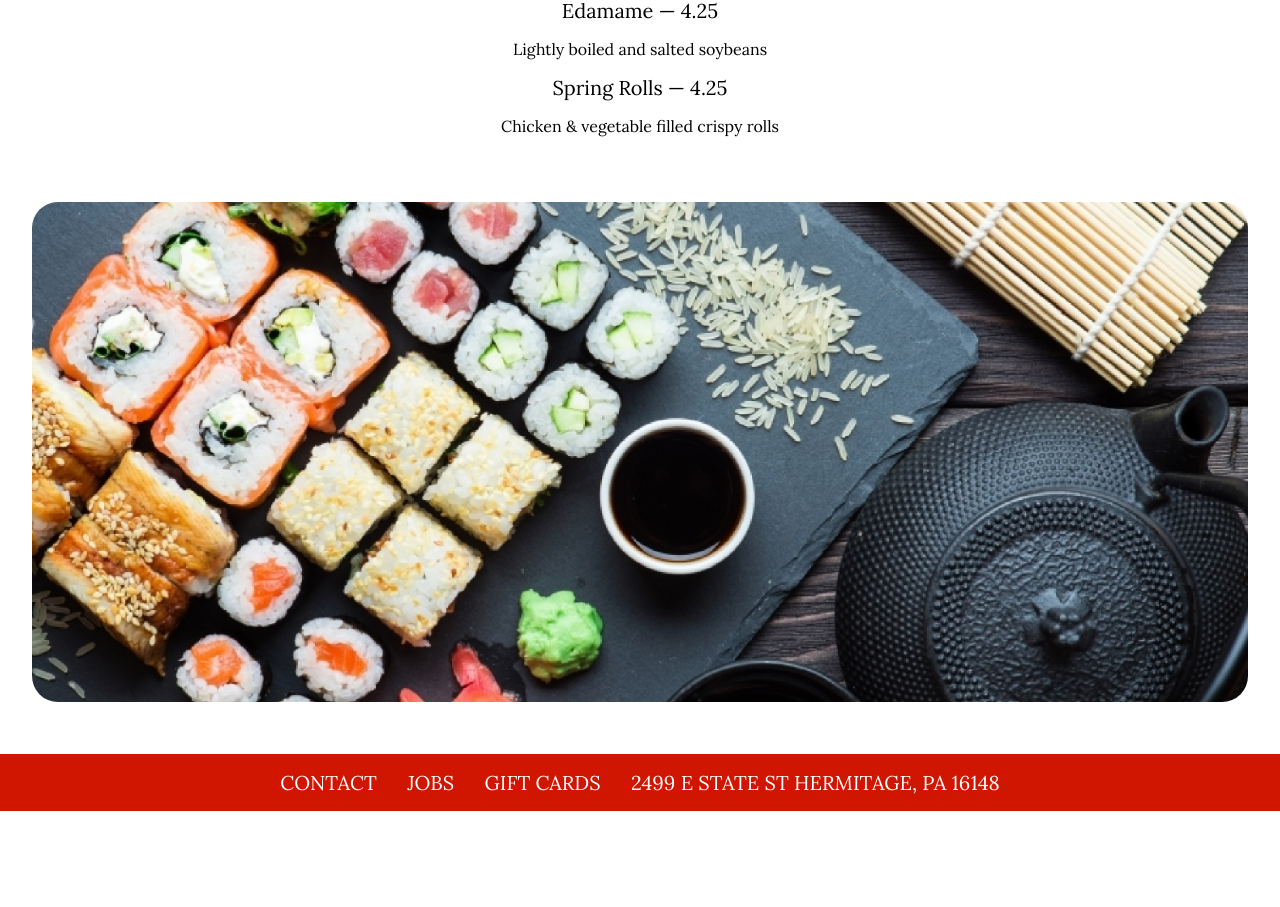
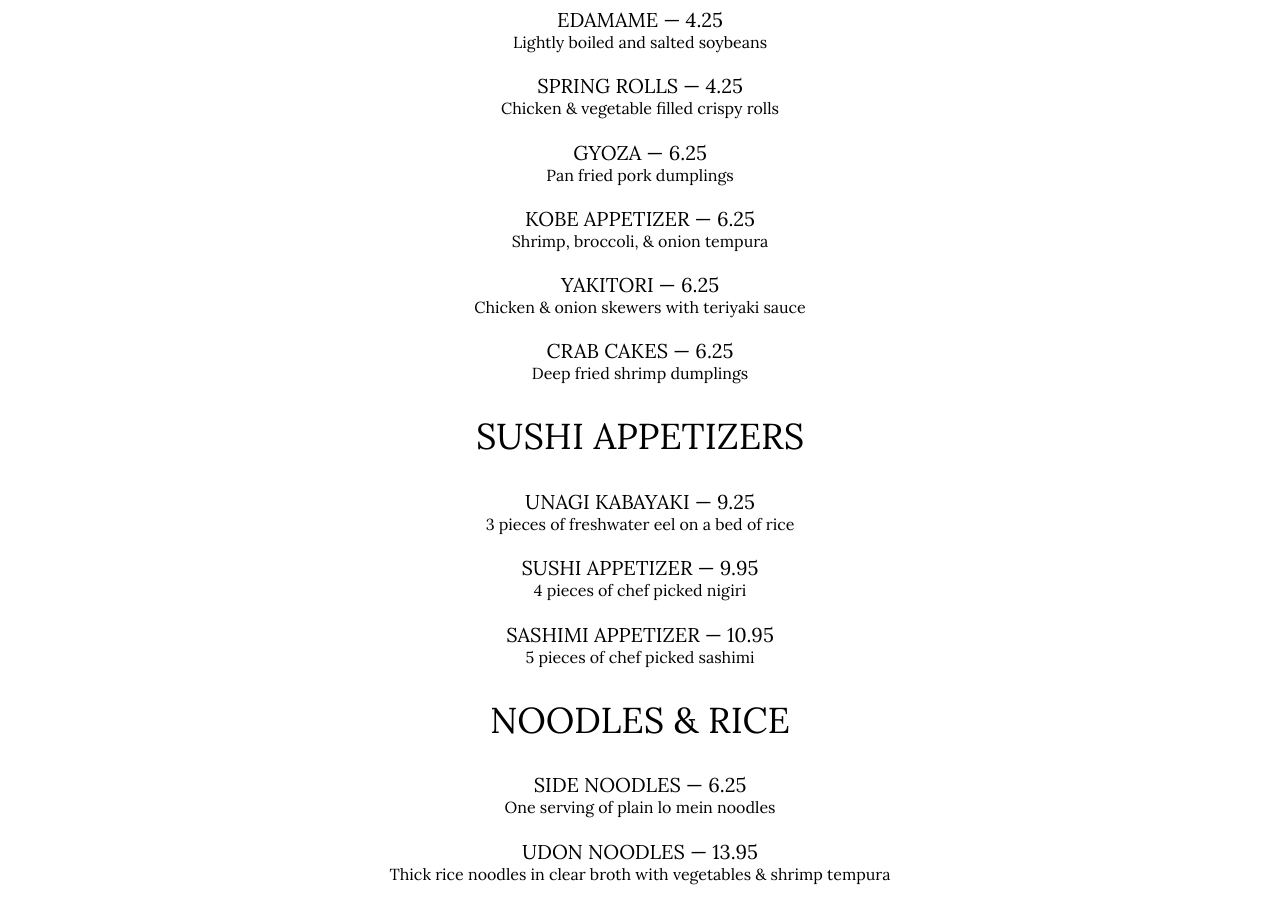
Before and after one commit to kellylamkelly/kobe-restaurant, an Angular app: page /menu/appetizers in a window 1280 px wide. Shown: the part 1054-1961 px from the top of the page. Before the commit the page ends 1865 px from the top, so only its background shows below. Built offline with nearby package versions, Linux system fonts and the light colour scheme.

Commit message:
added all appetizer data to json and appetizer component, renamed and replaced h2 and h3 to h3 and h4, added new h2 for menu subcategory titles

```diff
--- a/src/app/app.component.html
+++ b/src/app/app.component.html
@@ -27,9 +27,9 @@
 <div class="navigation">
     <nav>
         <a routerLink="/home">
-            <h2>
+            <h3>
                 HOME
-            </h2>
+            </h3>
         </a>
     </nav>
 
@@ -37,9 +37,9 @@
 
     <nav>
         <a routerLink="/location">
-            <h2>
+            <h3>
                 HOURS & LOCATION
-            </h2>
+            </h3>
         </a>
     </nav>
 
@@ -47,9 +47,9 @@
 
     <nav>
         <a routerLink="/menu">
-            <h2>
+            <h3>
                 MENU
-            </h2>
+            </h3>
         </a>
     </nav>
 
@@ -57,9 +57,9 @@
 
     <nav>
         <a routerLink="/order">
-            <h2>
+            <h3>
                 ORDER ONLINE
-            </h2>
+            </h3>
         </a>
     </nav>
 
@@ -67,9 +67,9 @@
 
     <nav>
         <a routerLink="/reservations">
-            <h2>
+            <h3>
                 RESERVATIONS
-            </h2>
+            </h3>
         </a>
     </nav>
 </div>
@@ -82,9 +82,9 @@
     <div id="footerText">
         <nav>
             <a routerLink="/contact">
-                <h2>
+                <h3>
                     CONTACT
-                </h2>
+                </h3>
             </a>
         </nav>
 
@@ -92,9 +92,9 @@
 
         <nav>
             <a routerLink="/jobs">
-                <h2>
+                <h3>
                     JOBS
-                </h2>
+                </h3>
             </a>
         </nav>
 
@@ -102,16 +102,16 @@
 
         <nav>
             <a routerLink="/giftcards">
-                <h2>
+                <h3>
                     GIFT CARDS
-                </h2>
+                </h3>
             </a>
         </nav>
 
         <span class="tab"></span>
 
-        <h2>
+        <h3>
             2499 E STATE ST HERMITAGE, PA 16148
-        </h2>
+        </h3>
     </div>
 </div>
--- a/src/app/home/home.component.html
+++ b/src/app/home/home.component.html
@@ -10,7 +10,7 @@
 
     <!-- Description -->
     <div id="homeDesc">
-        <h2>{{desc}}</h2>
+        <h3>{{desc}}</h3>
     </div>
 
     <!-- Button -->
--- a/src/app/hours-location/hours-location.component.html
+++ b/src/app/hours-location/hours-location.component.html
@@ -7,7 +7,7 @@
     </div>
 
     <!-- Address, Phone #, and Hours -->
-    <h2>
+    <h3>
         {{address}} <br>
         {{city}} <br>
         {{phoneNum}} <br><br>
@@ -23,7 +23,7 @@
 
         <strong>Sunday</strong> <br>
         {{sunHours}}
-    </h2>
+    </h3>
 </div>
 
 <!-- Map Location -->
--- a/src/app/menu/appetizers/appetizers.component.html
+++ b/src/app/menu/appetizers/appetizers.component.html
@@ -1,11 +1,23 @@
-<h1>SOUPS & SALADS</h1>
+<h2>SOUPS & SALADS</h2>
 <div *ngFor="let menu of soupAndSalads">
-    <h2>{{menu.name}} — {{menu.price}}</h2>
-    <h3>{{menu.desc}}</h3>
+    <h3 style="text-transform:uppercase">{{menu.name}} — {{menu.price}}</h3>
+    <h4>{{menu.desc}}</h4>
 </div>
 
-<h1>APPETIZERS</h1>
+<h2>APPETIZERS</h2>
 <div *ngFor="let menu of apps">
-    <h2>{{menu.name}} — {{menu.price}}</h2>
-    <h3>{{menu.desc}}</h3>
+    <h3 style="text-transform:uppercase">{{menu.name}} — {{menu.price}}</h3>
+    <h4>{{menu.desc}}</h4>
 </div>
+
+<h2>SUSHI APPETIZERS</h2>
+<div *ngFor="let menu of sushiApps">
+    <h3 style="text-transform:uppercase">{{menu.name}} — {{menu.price}}</h3>
+    <h4>{{menu.desc}}</h4>
+</div>
+
+<h2>NOODLES & RICE</h2>
+<div *ngFor="let menu of noodlesAndRice">
+    <h3 style="text-transform:uppercase">{{menu.name}} — {{menu.price}}</h3>
+    <h4>{{menu.desc}}</h4>
+</div>
--- a/src/app/menu/appetizers/appetizers.component.ts
+++ b/src/app/menu/appetizers/appetizers.component.ts
@@ -9,6 +9,8 @@ import menuJson from 'src/assets/menu.json';
 export class AppetizersComponent implements OnInit {
   soupAndSalads = menuJson.menu.appetizers.soupAndSalads;
   apps = menuJson.menu.appetizers.apps;
+  sushiApps = menuJson.menu.appetizers.sushiApps;
+  noodlesAndRice = menuJson.menu.appetizers.noodlesAndRice;
 
   constructor() { }
 
--- a/src/app/menu/menu.component.html
+++ b/src/app/menu/menu.component.html
@@ -10,9 +10,9 @@
     <div class="navigation">
         <nav>
             <a routerLink="/menu/appetizers">
-                <h2>
+                <h3>
                     APPETIZERS
-                </h2>
+                </h3>
             </a>
         </nav>
 
@@ -20,9 +20,9 @@
 
         <nav>
             <a routerLink="/menu/teppanyaki">
-                <h2>
+                <h3>
                     TEPPANYAKI
-                </h2>
+                </h3>
             </a>
         </nav>
 
@@ -30,9 +30,9 @@
 
         <nav>
             <a routerLink="/menu/sushi">
-                <h2>
+                <h3>
                     SUSHI
-                </h2>
+                </h3>
             </a>
         </nav>
 
@@ -40,9 +40,9 @@
 
         <nav>
             <a routerLink="/menu/dessert">
-                <h2>
+                <h3>
                     DESSERT
-                </h2>
+                </h3>
             </a>
         </nav>
 
@@ -50,9 +50,9 @@
 
         <nav>
             <a routerLink="/menu/beverages">
-                <h2>
+                <h3>
                     BEVERAGES
-                </h2>
+                </h3>
             </a>
         </nav>
     </div>
--- a/src/assets/menu.json
+++ b/src/assets/menu.json
@@ -23,8 +23,7 @@
                 {
                     "id": 117,
                     "name": "Large Kobe Salad",
-                    "price": 4.50,
-                    "desc": ""
+                    "price": 4.50
                 },
                 {
                     "id": 102,
@@ -57,6 +56,166 @@
                     "name": "Spring Rolls",
                     "price": 4.25,
                     "desc": "Chicken & vegetable filled crispy rolls"
+                },
+                {
+                    "id": 105,
+                    "name": "Gyoza",
+                    "price": 6.25,
+                    "desc": "Pan fried pork dumplings"
+                },
+                {
+                    "id": 106,
+                    "name": "Kobe Appetizer",
+                    "price": 6.25,
+                    "desc": "Shrimp, broccoli, & onion tempura"
+                },
+                {
+                    "id": 107,
+                    "name": "Yakitori",
+                    "price": 6.25,
+                    "desc": "Chicken & onion skewers with teriyaki sauce"
+                },
+                {
+                    "id": 108,
+                    "name": "Crab Cakes",
+                    "price": 6.25,
+                    "desc": "Deep fried shrimp dumplings"
+                }
+            ],
+            "sushiApps": [
+                {
+                    "id": 111,
+                    "name": "Unagi Kabayaki",
+                    "price": 9.25,
+                    "desc": "3 pieces of freshwater eel on a bed of rice"
+                },
+                {
+                    "id": 112,
+                    "name": "Sushi Appetizer",
+                    "price": 9.95,
+                    "desc": "4 pieces of chef picked nigiri"
+                },
+                {
+                    "id": 113,
+                    "name": "Sashimi Appetizer",
+                    "price": 10.95,
+                    "desc": "5 pieces of chef picked sashimi"
+                }
+            ],
+            "noodlesAndRice": [
+                {
+                    "id": 109,
+                    "name": "Side Noodles",
+                    "price": 6.25,
+                    "desc": "One serving of plain lo mein noodles"
+                },
+                {
+                    "id": 110,
+                    "name": "Udon Noodles",
+                    "price": 13.95,
+                    "desc": "Thick rice noodles in clear broth with vegetables & shrimp tempura"
+                },
+                {
+                    "id": 118,
+                    "name": "Fried/Steamed Rice",
+                    "price": 4.25,
+                    "desc": "One serving of plain rice"
+                }
+            ]
+        },
+        "teppanyaki": {
+            "singleChoice": [
+                {
+                    "id": 300,
+                    "name": "Teriyaki Chicken",
+                    "price": 17.95,
+                    "desc": "6 ounces of chicken cooked with homemade teriyaki sauce"
+                }
+            ]
+        },
+        "sushi": {
+            "nirigi": [
+                {
+                    "id": 200,
+                    "name": "Tuna",
+                    "price": 2.50
+                }
+            ],
+            "entrees": [
+                {
+                    "id": 300,
+                    "name": "Sushi A",
+                    "price": 17.95,
+                    "desc": "California roll and 8 pieces of chef-picked nigiri"
+                },
+                {
+                    "id": 300,
+                    "name": "Sushi B",
+                    "price": 17.95,
+                    "desc": "California roll and 12 pieces of chef-picked nigiri"
+                }
+            ],
+            "rolls": [
+                {
+                    "id": 300,
+                    "name": "Alaska Roll",
+                    "price": 17.95,
+                    "desc": "Smoked salmon, avocado, cucumber and sesame seeds"
+                }
+            ]
+        },
+        "dessert": [
+            {
+                "id": 500,
+                "name": "Japanese Custard",
+                "price": 3.95
+            },
+            {
+                "id": 501,
+                "name": "New York Cheesecake",
+                "price": 3.95
+            },
+            {
+                "id": 502,
+                "name": "Green Tea Ice Cream",
+                "price": 2.50
+            },
+            {
+                "id": 503,
+                "name": "Red Bean Ice Cream",
+                "price": 2.50
+            }
+        ],
+        "beverages": {
+            "nonAlcohol": [
+                {
+                    "id": 300,
+                    "name": "Pepsi/Diet Pepsi",
+                    "price": 17.95
+                }
+            ],
+            "cocktails": [
+                {
+                    "id": 300,
+                    "name": "Teriyaki Chicken",
+                    "price": 17.95,
+                    "desc": "6 ounces of chicken cooked with homemade teriyaki sauce"
+                }
+            ],
+            "beers": [
+                {
+                    "id": 300,
+                    "name": "Teriyaki Chicken",
+                    "price": 17.95,
+                    "desc": "6 ounces of chicken cooked with homemade teriyaki sauce"
+                }
+            ],
+            "wine": [
+                {
+                    "id": 300,
+                    "name": "Teriyaki Chicken",
+                    "price": 17.95,
+                    "desc": "6 ounces of chicken cooked with homemade teriyaki sauce"
                 }
             ]
         }
--- a/src/styles.css
+++ b/src/styles.css
@@ -11,15 +11,24 @@ h1 {
 
 h2 {
     font-family: "Lora", Arial, Helvetica, sans-serif;
-    font-size: 1.25rem;
+    font-size: 2.25rem;
     font-weight: normal;
-    display: inline;
 }
 
 h3 {
     font-family: "Lora", Arial, Helvetica, sans-serif;
+    font-size: 1.25rem;
+    font-weight: normal;
+    display: inline;
+    margin-top: 0;
+    margin-bottom: 0;
+}
+
+h4 {
+    font-family: "Lora", Arial, Helvetica, sans-serif;
     font-size: 1rem;
     font-weight: normal;
+    margin-top: 0;
 }
 
 body {
```
